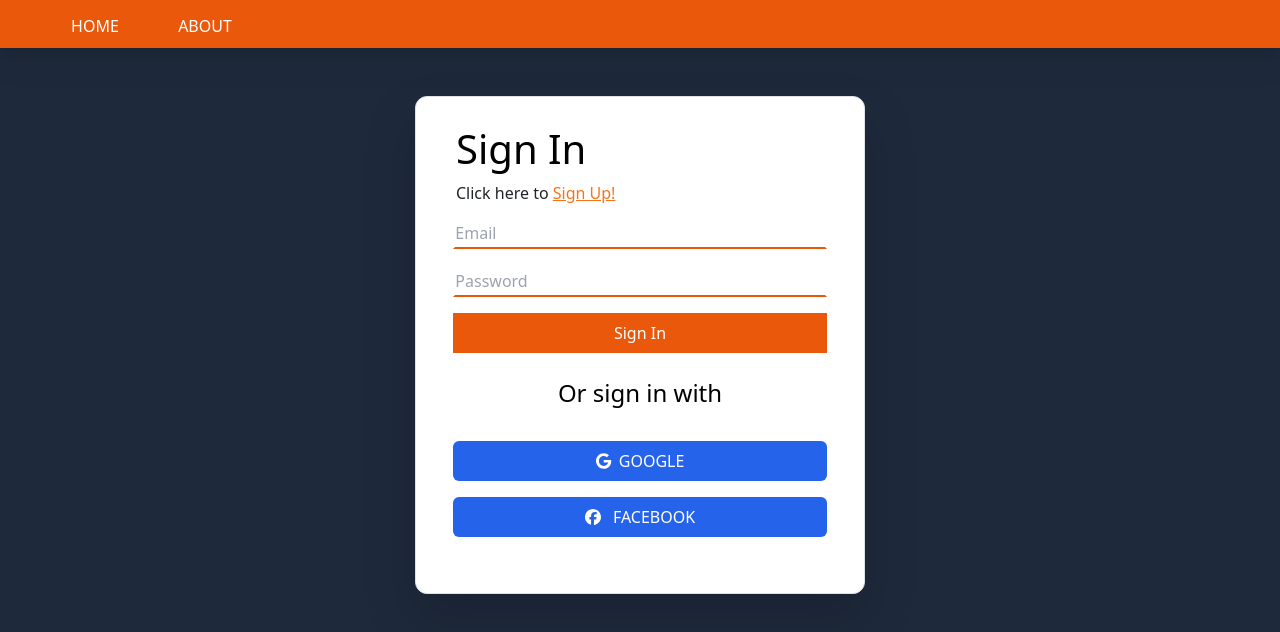
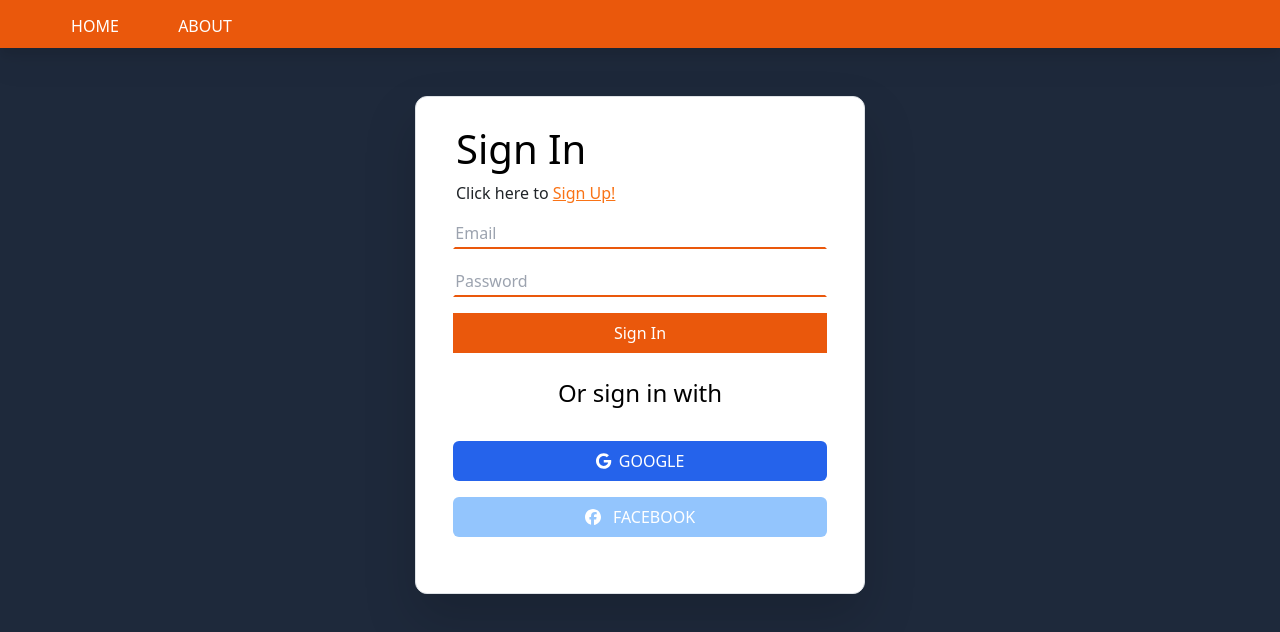
Before and after one commit to listyourtask/nextjs-task-list, a Next.js app: page /signIn in a window 1280 px wide. Shown: the top 632 px of the page. Built offline with nearby package versions, Linux system fonts and the light colour scheme; no server answers.

Commit message:
disable facebook button

```diff
--- a/firebase/firebase.ts
+++ b/firebase/firebase.ts
@@ -32,8 +32,6 @@
   return createUserWithEmailAndPassword(auth,email,password)
 
 }
-
-
 export const login = (email, password) =>{
 
   return signInWithEmailAndPassword(auth,email,password)
--- a/pages/signIn.tsx
+++ b/pages/signIn.tsx
@@ -60,7 +60,7 @@
               <button type='button' className="mt-3 bg-blue-600 rounded-md p-2 w-5/6" onClick={googleSignIn}>
                 <div className="text-white"><FontAwesomeIcon icon={faGoogle as IconProp} className="pr-2"/>GOOGLE</div>
               </button>
-              <button type='button' className="mt-3 bg-blue-600 rounded-md p-2 w-5/6" onClick={fbSignIn}>
+              <button disabled={true} type='button' className="mt-3 bg-blue-300 rounded-md p-2 w-5/6" onClick={fbSignIn}>
                 <div className="text-white"><FontAwesomeIcon icon={faFacebook as IconProp} className="pr-2"/> FACEBOOK</div>
               </button>
             </div>
```
